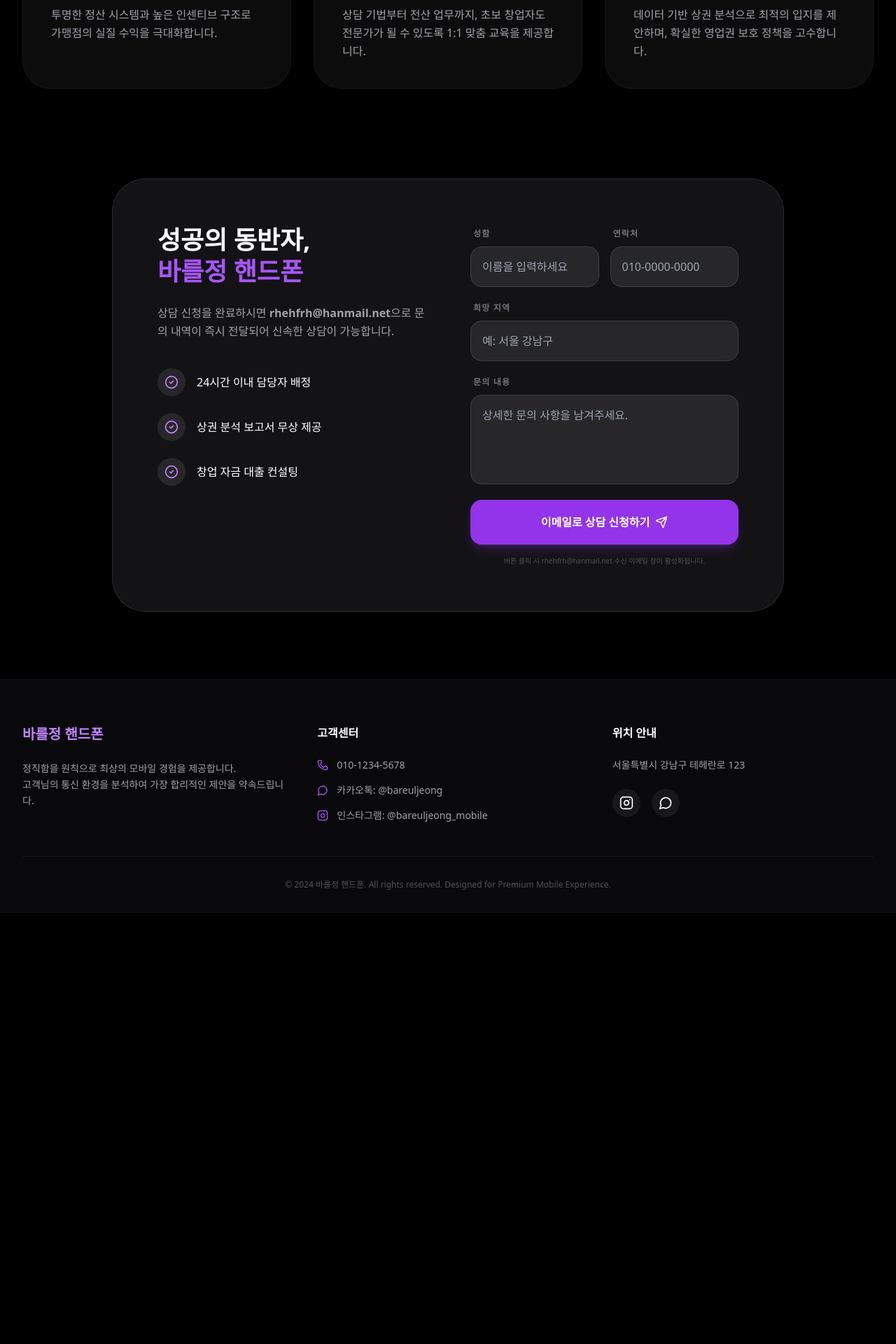
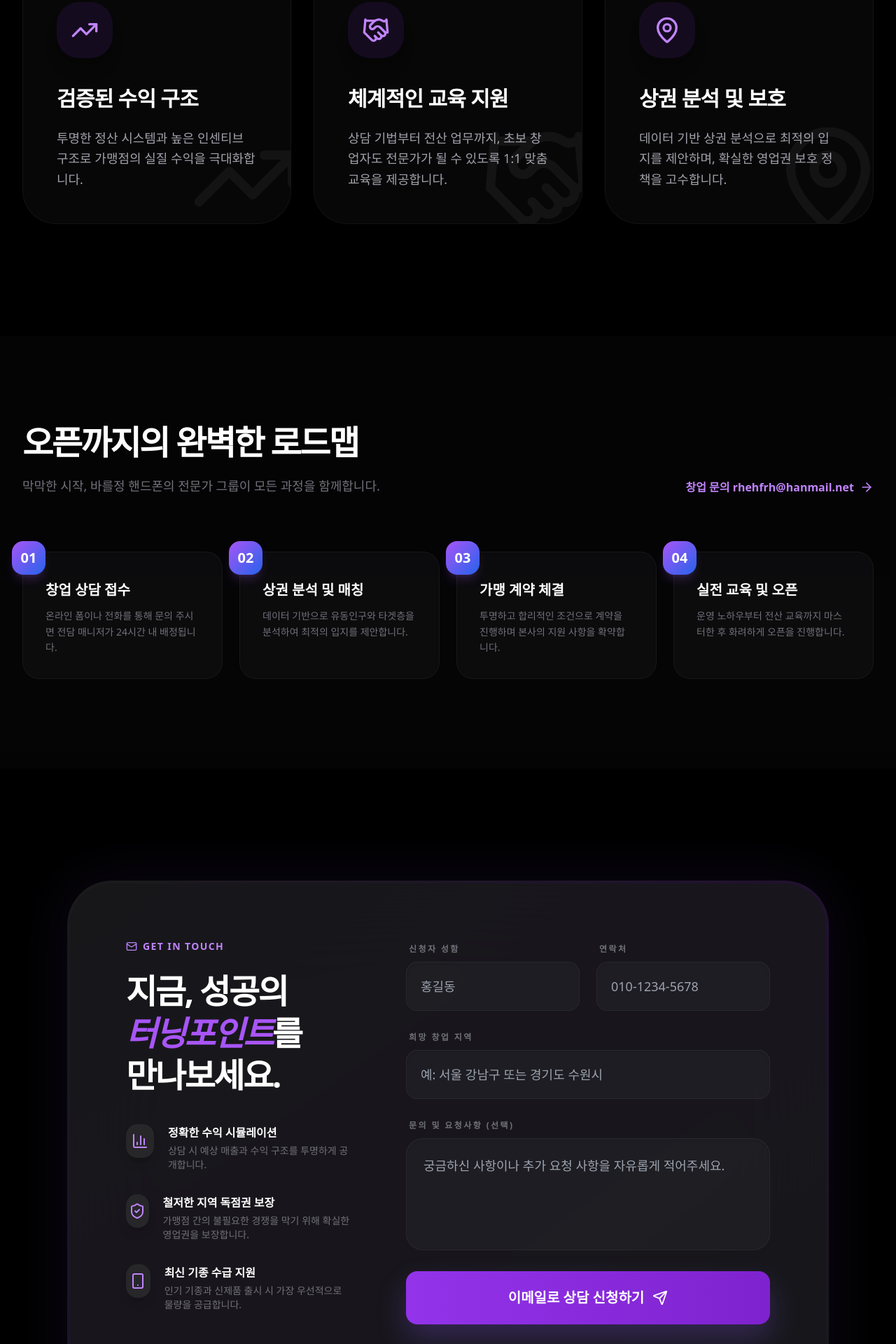
Before and after one commit to rhehfrh/-, a React (Vite) app: page /#/franchise in a window 1280 px wide. Shown: the part 704-2624 px from the top of the page at 70% size. Before the commit the page ends 2008 px from the top, so only its background shows below. Built offline with nearby package versions, Linux system fonts and the light colour scheme; a web font is replaced by a local one.

Commit message:
feat(Franchise): Add franchise inquiry form and process steps
Introduces a new franchise inquiry form with necessary state management and validation. Also, adds a visual representation of the franchise application process using distinct steps and icons to guide potential franchisees.

```diff
--- a/pages/Franchise.tsx
+++ b/pages/Franchise.tsx
@@ -1,5 +1,5 @@
 
-import React, { useState } from 'react';
+import React, { useState, useEffect } from 'react';
 import {
   Handshake,
   TrendingUp,
@@ -8,7 +8,13 @@ import {
   CheckCircle2,
   Send,
   Award,
-  Mail
+  Mail,
+  Zap,
+  ArrowRight,
+  ChevronRight,
+  ShieldCheck,
+  Smartphone,
+  BarChart3
 } from 'lucide-react';
 import { useGlobalState } from '../App';
 import { FranchiseInquiry } from '../types';
@@ -21,9 +27,20 @@ const IconMap = {
   Users: Users
 };
 
+const ProcessStep = ({ number, title, desc }: { number: string, title: string, desc: string }) => (
+  <div className="relative p-8 rounded-3xl bg-zinc-900/40 border border-white/5 backdrop-blur-sm group hover:bg-zinc-800/60 transition-all">
+    <div className="absolute -top-4 -left-4 w-12 h-12 rounded-2xl bg-gradient-to-br from-purple-500 to-blue-600 flex items-center justify-center text-white font-black text-xl shadow-lg shadow-purple-500/20">
+      {number}
+    </div>
+    <h4 className="text-xl font-bold text-white mb-3 mt-2">{title}</h4>
+    <p className="text-zinc-500 text-sm leading-relaxed">{desc}</p>
+  </div>
+);
+
 export default function Franchise() {
   const { settings, franchiseSettings, inquiries, updateInquiries } = useGlobalState();
   const [isSubmitted, setIsSubmitted] = useState(false);
+  const [isLoading, setIsLoading] = useState(false);
   const [formData, setFormData] = useState({
     name: '',
     phone: '',
@@ -33,7 +50,10 @@ export default function Franchise() {
 
   const handleSubmit = (e: React.FormEvent) => {
     e.preventDefault();
+    setIsLoading(true);
 
+    // 인공적인 지연으로 '처리 중' 느낌 부여
+    setTimeout(() => {
       const today = new Date().toISOString().split('T')[0];
       const newInquiry: FranchiseInquiry = {
         id: Math.random().toString(36).substr(2, 9),
@@ -41,162 +61,251 @@ export default function Franchise() {
         date: today
       };
 
-    // 1. 관리자 대시보드 저장을 위해 로컬 상태 업데이트
       updateInquiries([newInquiry, ...inquiries]);
 
-    // 2. 지정된 이메일(rhehfrh@hanmail.net)로 전송 (mailto)
-    const recipient = 'rhehfrh@hanmail.net'; // 요청하신 수신 주소 고정
-    const subject = encodeURIComponent(`[${settings.siteName}] 창업 상담 신청 내역 - ${formData.name}님`);
+      const recipient = 'rhehfrh@hanmail.net';
+      const subject = encodeURIComponent(`[창업문의] ${formData.name}님 상담 신청 내역 (${settings.siteName})`);
       const body = encodeURIComponent(
-      `바를정 핸드폰 창업 상담 신청이 접수되었습니다.\n\n` +
-      `■ 신청자 정보\n` +
-      `- 성함: ${formData.name}\n` +
-      `- 연락처: ${formData.phone}\n` +
-      `- 희망지역: ${formData.region}\n\n` +
-      `■ 문의내용\n${formData.message}\n\n` +
-      `--------------------------------\n` +
-      `본 메일은 홈페이지 창업 상담 폼을 통해 생성되었습니다.\n` +
-      `신청 일시: ${today}`
+        `안녕하세요, ${settings.siteName} 창업 지원팀입니다.\n\n` +
+        `신규 창업 상담 신청 내역을 전달해 드립니다.\n\n` +
+        `---------- 신청자 정보 ----------\n` +
+        `● 성함: ${formData.name}\n` +
+        `● 연락처: ${formData.phone}\n` +
+        `● 희망지역: ${formData.region}\n\n` +
+        `---------- 문의 상세내용 ----------\n` +
+        `${formData.message || '별도 내용 없음'}\n\n` +
+        `----------------------------------\n` +
+        `접수 일시: ${today}\n` +
+        `본 메일은 홈페이지 문의 시스템을 통해 자동 생성되었습니다.`
       );
 
-    // 사용자의 기본 메일 앱 실행
       window.location.href = `mailto:${recipient}?subject=${subject}&body=${body}`;
 
+      setIsLoading(false);
       setIsSubmitted(true);
       setFormData({ name: '', phone: '', region: '', message: '' });
-    setTimeout(() => setIsSubmitted(false), 5000);
+      setTimeout(() => setIsSubmitted(false), 8000);
+    }, 1500);
   };
 
   return (
-    <div className="pt-32 pb-24 bg-black min-h-screen overflow-hidden">
-      {/* Hero Section */}
-      <section className="relative px-4 mb-24 text-center">
-        <div className="absolute top-0 left-1/2 -translate-x-1/2 w-[800px] h-[400px] bg-purple-600/10 rounded-full blur-[120px] -z-10"></div>
-        <div className="max-w-4xl mx-auto">
-          <span className="inline-block px-4 py-2 rounded-full bg-purple-600/10 border border-purple-500/20 text-purple-400 text-sm font-bold mb-6">
-            FRANCHISE PARTNERSHIP
-          </span>
-          <h1 className="text-5xl md:text-7xl font-black text-white mb-8 tracking-tighter whitespace-pre-wrap leading-tight">
-            {franchiseSettings.heroTitle}
+    <div className="bg-black min-h-screen text-white selection:bg-purple-500/30">
+      {/* Premium Hero Section */}
+      <section className="relative pt-40 pb-32 px-4 overflow-hidden">
+        <div className="absolute top-0 left-1/2 -translate-x-1/2 w-[1200px] h-[600px] bg-purple-600/10 rounded-full blur-[160px] -z-10 animate-pulse"></div>
+        <div className="max-w-6xl mx-auto text-center">
+          <div className="inline-flex items-center space-x-2 px-6 py-2 rounded-full bg-zinc-900/80 border border-white/10 text-purple-400 text-xs font-black tracking-widest uppercase mb-10 animate-in fade-in slide-in-from-bottom-4 duration-700">
+            <Zap size={14} className="fill-current" />
+            <span>Success Partnership With {settings.siteName}</span>
+          </div>
+          <h1 className="text-6xl md:text-8xl font-black text-white mb-10 tracking-tighter leading-[1.05] animate-in fade-in slide-in-from-bottom-8 duration-1000">
+            당신의 열정이<br />
+            <span className="text-transparent bg-clip-text bg-gradient-to-r from-purple-400 via-blue-500 to-purple-600">확실한 수익</span>이 되도록
           </h1>
-          <p className="text-xl text-zinc-400 leading-relaxed max-w-2xl mx-auto whitespace-pre-wrap">
+          <p className="text-xl md:text-2xl text-zinc-400 leading-relaxed max-w-3xl mx-auto font-light animate-in fade-in slide-in-from-bottom-12 duration-1000 delay-200">
             {franchiseSettings.heroSubtitle}
           </p>
         </div>
       </section>
 
-      {/* Benefits Grid */}
-      <section className="max-w-7xl mx-auto px-4 sm:px-6 lg:px-8 mb-32">
+      {/* Advantage Cards */}
+      <section className="max-w-7xl mx-auto px-4 sm:px-6 lg:px-8 mb-40">
         <div className="grid grid-cols-1 md:grid-cols-3 gap-8">
-          {franchiseSettings.benefits.map((item) => {
+          {franchiseSettings.benefits.map((item, idx) => {
             const Icon = IconMap[item.iconName] || TrendingUp;
             return (
-              <div key={item.id} className="p-10 rounded-[2.5rem] bg-zinc-900/50 border border-white/5 hover:border-purple-600/30 transition-all group">
-                <div className="w-16 h-16 rounded-2xl bg-purple-600/10 flex items-center justify-center mb-8 group-hover:bg-purple-600 transition-colors">
-                  <Icon size={32} className="text-purple-400 group-hover:text-white" />
+              <div key={item.id} className={`p-12 rounded-[3rem] bg-zinc-900/30 border border-white/5 hover:border-purple-600/40 transition-all group relative overflow-hidden animate-in fade-in slide-in-from-bottom-12 duration-1000 delay-${idx * 200}`}>
+                <div className="absolute -right-4 -bottom-4 opacity-5 group-hover:opacity-10 transition-opacity">
+                  <Icon size={160} />
                 </div>
-                <h3 className="text-2xl font-bold text-white mb-4">{item.title}</h3>
-                <p className="text-zinc-400 leading-relaxed">{item.description}</p>
+                <div className="w-20 h-20 rounded-[2rem] bg-purple-600/10 flex items-center justify-center mb-10 group-hover:bg-purple-600 transition-all transform group-hover:rotate-6 shadow-xl">
+                  <Icon size={40} className="text-purple-400 group-hover:text-white" />
+                </div>
+                <h3 className="text-3xl font-bold text-white mb-6 tracking-tight">{item.title}</h3>
+                <p className="text-zinc-400 text-lg leading-relaxed">{item.description}</p>
               </div>
             );
           })}
         </div>
       </section>
 
-      {/* Inquiry Form */}
-      <section className="max-w-5xl mx-auto px-4 sm:px-6 lg:px-8">
-        <div className="relative bg-zinc-900/80 backdrop-blur-xl border border-white/10 rounded-[3rem] p-8 md:p-16 shadow-2xl">
-          <div className="grid grid-cols-1 lg:grid-cols-2 gap-16">
-            <div>
-              <h2 className="text-4xl font-black text-white mb-6 leading-tight">성공의 동반자,<br /><span className="text-purple-500">바를정 핸드폰</span></h2>
-              <p className="text-zinc-400 mb-10 leading-relaxed">
-                상담 신청을 완료하시면 <b>rhehfrh@hanmail.net</b>으로 문의 내역이 즉시 전달되어 신속한 상담이 가능합니다.
-              </p>
-              <div className="space-y-6">
-                <div className="flex items-center space-x-4 text-white">
-                  <div className="w-10 h-10 rounded-full bg-zinc-800 flex items-center justify-center text-purple-400">
-                    <CheckCircle2 size={20} />
+      {/* Process Section */}
+      <section className="py-32 bg-zinc-950/50 relative">
+        <div className="max-w-7xl mx-auto px-4 sm:px-6 lg:px-8">
+          <div className="flex flex-col md:flex-row md:items-end justify-between mb-20">
+            <div className="max-w-2xl">
+              <h2 className="text-4xl md:text-5xl font-black text-white mb-6 tracking-tighter">오픈까지의 완벽한 로드맵</h2>
+              <p className="text-zinc-500 text-lg">막막한 시작, 바를정 핸드폰의 전문가 그룹이 모든 과정을 함께합니다.</p>
             </div>
-                  <span className="font-medium">24시간 이내 담당자 배정</span>
-                </div>
-                <div className="flex items-center space-x-4 text-white">
-                  <div className="w-10 h-10 rounded-full bg-zinc-800 flex items-center justify-center text-purple-400">
-                    <CheckCircle2 size={20} />
-                  </div>
-                  <span className="font-medium">상권 분석 보고서 무상 제공</span>
-                </div>
-                <div className="flex items-center space-x-4 text-white">
-                  <div className="w-10 h-10 rounded-full bg-zinc-800 flex items-center justify-center text-purple-400">
-                    <CheckCircle2 size={20} />
-                  </div>
-                  <span className="font-medium">창업 자금 대출 컨설팅</span>
+            <div className="mt-8 md:mt-0">
+               <div className="flex items-center space-x-2 text-purple-400 font-bold">
+                 <span>창업 문의 rhehfrh@hanmail.net</span>
+                 <ArrowRight size={20} />
                </div>
             </div>
           </div>
 
+          <div className="grid grid-cols-1 sm:grid-cols-2 lg:grid-cols-4 gap-6">
+            <ProcessStep number="01" title="창업 상담 접수" desc="온라인 폼이나 전화를 통해 문의 주시면 전담 매니저가 24시간 내 배정됩니다." />
+            <ProcessStep number="02" title="상권 분석 및 매칭" desc="데이터 기반으로 유동인구와 타겟층을 분석하여 최적의 입지를 제안합니다." />
+            <ProcessStep number="03" title="가맹 계약 체결" desc="투명하고 합리적인 조건으로 계약을 진행하며 본사의 지원 사항을 확약합니다." />
+            <ProcessStep number="04" title="실전 교육 및 오픈" desc="운영 노하우부터 전산 교육까지 마스터한 후 화려하게 오픈을 진행합니다." />
+          </div>
+        </div>
+      </section>
+
+      {/* High-Fidelity Inquiry Form */}
+      <section id="inquiry-form" className="max-w-6xl mx-auto px-4 sm:px-6 lg:px-8 py-40">
+        <div className="relative p-1 rounded-[4rem] overflow-hidden bg-gradient-to-br from-white/10 via-purple-500/20 to-white/10 shadow-[0_0_80px_rgba(139,92,246,0.1)]">
+          <div className="bg-zinc-900/90 backdrop-blur-3xl rounded-[calc(4rem-4px)] p-8 md:p-20">
+            <div className="grid grid-cols-1 lg:grid-cols-5 gap-20">
+              <div className="lg:col-span-2">
+                <div className="inline-flex items-center space-x-2 text-purple-400 font-bold mb-6 text-sm uppercase tracking-widest">
+                  <Mail size={16} />
+                  <span>Get in Touch</span>
+                </div>
+                <h2 className="text-5xl font-black text-white mb-10 leading-tight tracking-tighter">
+                  지금, 성공의<br />
+                  <span className="text-purple-500 italic">터닝포인트</span>를<br />
+                  만나보세요.
+                </h2>
+
+                <div className="space-y-8">
+                  <div className="flex items-start space-x-5 group">
+                    <div className="w-12 h-12 rounded-2xl bg-zinc-800 flex items-center justify-center text-purple-400 group-hover:bg-purple-600 group-hover:text-white transition-all shadow-lg">
+                      <BarChart3 size={24} />
+                    </div>
                     <div>
+                      <h4 className="font-bold text-white mb-1">정확한 수익 시뮬레이션</h4>
+                      <p className="text-zinc-500 text-sm">상담 시 예상 매출과 수익 구조를 투명하게 공개합니다.</p>
+                    </div>
+                  </div>
+                  <div className="flex items-start space-x-5 group">
+                    <div className="w-12 h-12 rounded-2xl bg-zinc-800 flex items-center justify-center text-purple-400 group-hover:bg-purple-600 group-hover:text-white transition-all shadow-lg">
+                      <ShieldCheck size={24} />
+                    </div>
+                    <div>
+                      <h4 className="font-bold text-white mb-1">철저한 지역 독점권 보장</h4>
+                      <p className="text-zinc-500 text-sm">가맹점 간의 불필요한 경쟁을 막기 위해 확실한 영업권을 보장합니다.</p>
+                    </div>
+                  </div>
+                  <div className="flex items-start space-x-5 group">
+                    <div className="w-12 h-12 rounded-2xl bg-zinc-800 flex items-center justify-center text-purple-400 group-hover:bg-purple-600 group-hover:text-white transition-all shadow-lg">
+                      <Smartphone size={24} />
+                    </div>
+                    <div>
+                      <h4 className="font-bold text-white mb-1">최신 기종 수급 지원</h4>
+                      <p className="text-zinc-500 text-sm">인기 기종과 신제품 출시 시 가장 우선적으로 물량을 공급합니다.</p>
+                    </div>
+                  </div>
+                </div>
+              </div>
+
+              <div className="lg:col-span-3">
                 {isSubmitted ? (
-                <div className="h-full flex flex-col items-center justify-center text-center p-8 bg-purple-600/10 rounded-3xl border border-purple-500/20 animate-in fade-in zoom-in duration-500">
-                  <div className="w-20 h-20 rounded-full bg-purple-600 flex items-center justify-center text-white mb-6 shadow-lg shadow-purple-600/30">
-                    <Mail size={40} />
+                  <div className="h-full flex flex-col items-center justify-center text-center p-12 bg-purple-600/5 rounded-[3rem] border border-purple-500/20 animate-in fade-in zoom-in duration-500">
+                    <div className="w-24 h-24 rounded-full bg-purple-600 flex items-center justify-center text-white mb-8 shadow-2xl shadow-purple-600/40 animate-bounce">
+                      <CheckCircle2 size={48} />
                     </div>
-                  <h3 className="text-2xl font-bold text-white mb-2">상담 신청 메일 준비 완료!</h3>
-                  <p className="text-zinc-400">이메일 앱에서 '보내기'를 눌러주세요.</p>
+                    <h3 className="text-3xl font-black text-white mb-4">상담 신청이 완료되었습니다!</h3>
+                    <p className="text-zinc-400 text-lg leading-relaxed">
+                      요청하신 내용은 <b>rhehfrh@hanmail.net</b>으로 안전하게 전달되었습니다.<br />
+                      이메일 앱에서 '보내기'를 완료해주시면 담당자가 빠르게 연락드리겠습니다.
+                    </p>
+                    <button onClick={() => setIsSubmitted(false)} className="mt-10 text-purple-400 font-bold hover:underline">새 문의 작성하기</button>
                   </div>
                 ) : (
-                <form onSubmit={handleSubmit} className="space-y-4">
-                  <div className="grid grid-cols-2 gap-4">
+                  <form onSubmit={handleSubmit} className="space-y-6">
+                    <div className="grid grid-cols-1 md:grid-cols-2 gap-6">
                       <div className="space-y-2">
-                      <label className="text-xs font-bold text-zinc-500 uppercase tracking-widest px-1">성함</label>
+                        <label className="text-xs font-black text-zinc-500 uppercase tracking-[0.2em] px-1">신청자 성함</label>
                         <input
                           required
                           type="text"
                           value={formData.name}
                           onChange={e => setFormData({...formData, name: e.target.value})}
-                        className="w-full bg-zinc-800 border border-zinc-700 rounded-2xl p-4 text-white focus:outline-none focus:border-purple-500 transition-colors"
-                        placeholder="이름을 입력하세요"
+                          className="w-full bg-zinc-800/50 border border-white/5 rounded-2xl p-5 text-white focus:outline-none focus:border-purple-500 focus:bg-zinc-800 transition-all text-lg shadow-inner"
+                          placeholder="홍길동"
                         />
                       </div>
                       <div className="space-y-2">
-                      <label className="text-xs font-bold text-zinc-500 uppercase tracking-widest px-1">연락처</label>
+                        <label className="text-xs font-black text-zinc-500 uppercase tracking-[0.2em] px-1">연락처</label>
                         <input
                           required
                           type="tel"
                           value={formData.phone}
                           onChange={e => setFormData({...formData, phone: e.target.value})}
-                        className="w-full bg-zinc-800 border border-zinc-700 rounded-2xl p-4 text-white focus:outline-none focus:border-purple-500 transition-colors"
-                        placeholder="010-0000-0000"
+                          className="w-full bg-zinc-800/50 border border-white/5 rounded-2xl p-5 text-white focus:outline-none focus:border-purple-500 focus:bg-zinc-800 transition-all text-lg shadow-inner"
+                          placeholder="010-1234-5678"
                         />
                       </div>
                     </div>
                     <div className="space-y-2">
-                    <label className="text-xs font-bold text-zinc-500 uppercase tracking-widest px-1">희망 지역</label>
+                      <label className="text-xs font-black text-zinc-500 uppercase tracking-[0.2em] px-1">희망 창업 지역</label>
                       <input
                         type="text"
                         value={formData.region}
                         onChange={e => setFormData({...formData, region: e.target.value})}
-                      className="w-full bg-zinc-800 border border-zinc-700 rounded-2xl p-4 text-white focus:outline-none focus:border-purple-500 transition-colors"
-                      placeholder="예: 서울 강남구"
+                        className="w-full bg-zinc-800/50 border border-white/5 rounded-2xl p-5 text-white focus:outline-none focus:border-purple-500 focus:bg-zinc-800 transition-all text-lg shadow-inner"
+                        placeholder="예: 서울 강남구 또는 경기도 수원시"
                       />
                     </div>
                     <div className="space-y-2">
-                    <label className="text-xs font-bold text-zinc-500 uppercase tracking-widest px-1">문의 내용</label>
+                      <label className="text-xs font-black text-zinc-500 uppercase tracking-[0.2em] px-1">문의 및 요청사항 (선택)</label>
                       <textarea
                         value={formData.message}
                         onChange={e => setFormData({...formData, message: e.target.value})}
-                      className="w-full h-32 bg-zinc-800 border border-zinc-700 rounded-2xl p-4 text-white focus:outline-none focus:border-purple-500 transition-colors resize-none"
-                      placeholder="상세한 문의 사항을 남겨주세요."
+                        className="w-full h-40 bg-zinc-800/50 border border-white/5 rounded-3xl p-6 text-white focus:outline-none focus:border-purple-500 focus:bg-zinc-800 transition-all text-lg shadow-inner resize-none leading-relaxed"
+                        placeholder="궁금하신 사항이나 추가 요청 사항을 자유롭게 적어주세요."
                       ></textarea>
                     </div>
-                  <button type="submit" className="w-full py-5 bg-purple-600 hover:bg-purple-700 text-white font-bold rounded-2xl transition-all flex items-center justify-center space-x-2 shadow-lg shadow-purple-600/25 transform hover:scale-[1.02] active:scale-95">
+
+                    <button
+                      disabled={isLoading}
+                      type="submit"
+                      className="w-full py-6 bg-gradient-to-r from-purple-600 to-purple-700 hover:from-purple-500 hover:to-purple-600 text-white font-black text-xl rounded-2xl transition-all flex items-center justify-center space-x-3 shadow-[0_20px_40px_rgba(139,92,246,0.25)] transform hover:scale-[1.02] active:scale-[0.98] disabled:opacity-70 group"
+                    >
+                      {isLoading ? (
+                        <>
+                          <div className="w-6 h-6 border-4 border-white/30 border-t-white rounded-full animate-spin"></div>
+                          <span>처리 중...</span>
+                        </>
+                      ) : (
+                        <>
                           <span>이메일로 상담 신청하기</span>
-                    <Send size={18} />
+                          <Send size={22} className="group-hover:translate-x-1 group-hover:-translate-y-1 transition-transform" />
+                        </>
+                      )}
                     </button>
-                  <p className="text-[10px] text-zinc-600 text-center font-medium">
-                    버튼 클릭 시 rhehfrh@hanmail.net 수신 이메일 창이 활성화됩니다.
+
+                    <div className="pt-4 flex items-center justify-center space-x-3 text-zinc-600">
+                      <ShieldCheck size={14} />
+                      <p className="text-[11px] font-bold uppercase tracking-widest">
+                        귀하의 정보는 rhehfrh@hanmail.net 으로만 안전하게 전달됩니다.
                       </p>
+                    </div>
                   </form>
                 )}
+              </div>
+            </div>
+          </div>
+        </div>
+      </section>
+
+      {/* Trust Footer CTA */}
+      <section className="py-24 border-t border-white/5 text-center">
+        <div className="max-w-4xl mx-auto px-4">
+           <p className="text-zinc-500 mb-6 font-bold uppercase tracking-[0.3em] text-sm">Ready to Start?</p>
+           <h3 className="text-3xl md:text-4xl font-black text-white mb-10">정직한 가치로 증명하는 압도적 성장, <br className="hidden md:block"/>바를정 핸드폰이 함께합니다.</h3>
+           <div className="flex flex-col sm:flex-row items-center justify-center gap-6">
+              <a href={`tel:${settings.contactNumber}`} className="flex items-center space-x-2 text-white font-bold hover:text-purple-400 transition-colors">
+                 <Smartphone size={20} />
+                 <span>직통 전화: {settings.contactNumber}</span>
+              </a>
+              <div className="w-1.5 h-1.5 rounded-full bg-zinc-800 hidden sm:block"></div>
+              <div className="flex items-center space-x-2 text-zinc-400">
+                 <Mail size={18} />
+                 <span>rhehfrh@hanmail.net</span>
               </div>
            </div>
         </div>
```
Lines whose indentation alone changed are shown as unchanged.
